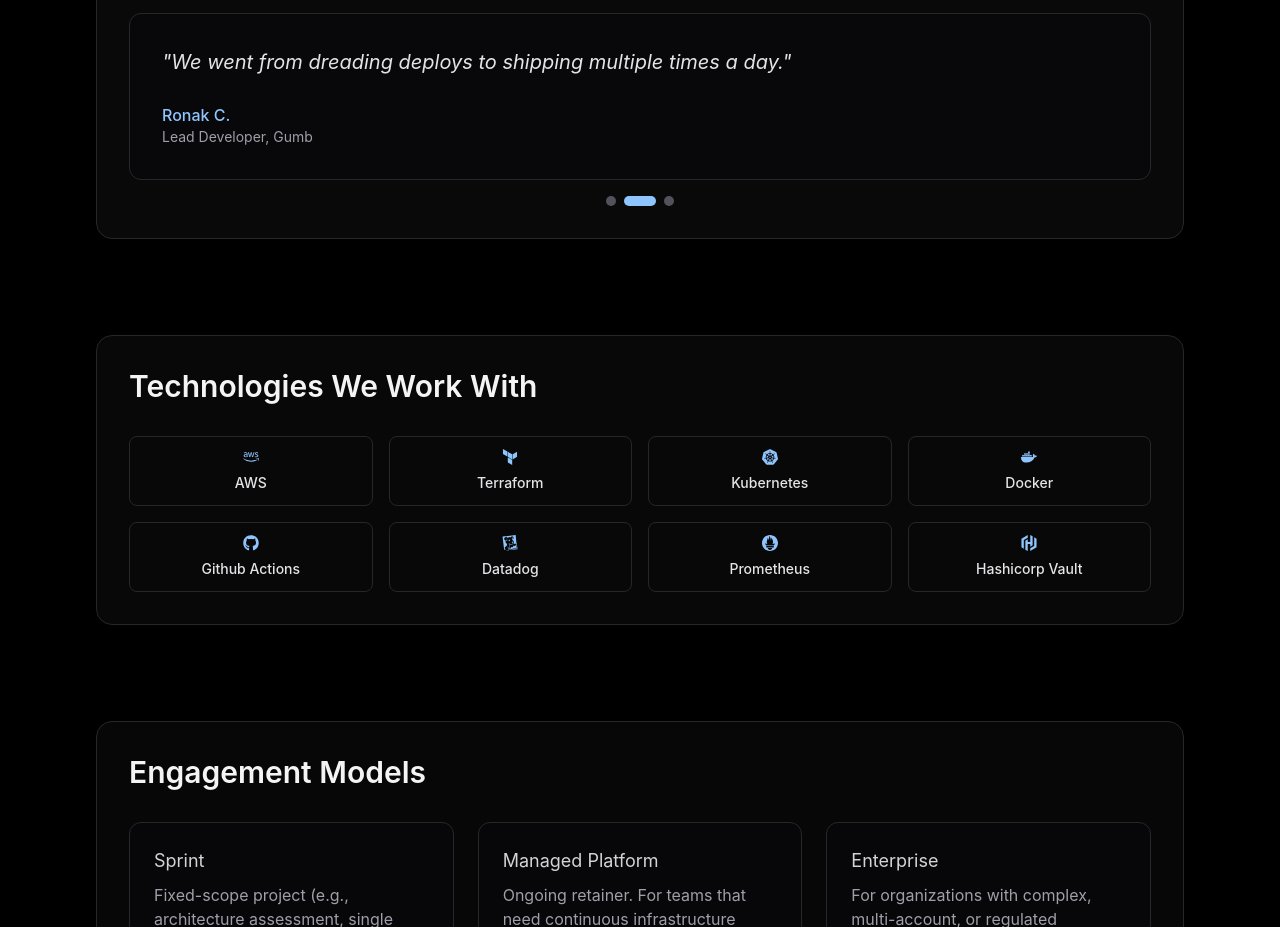
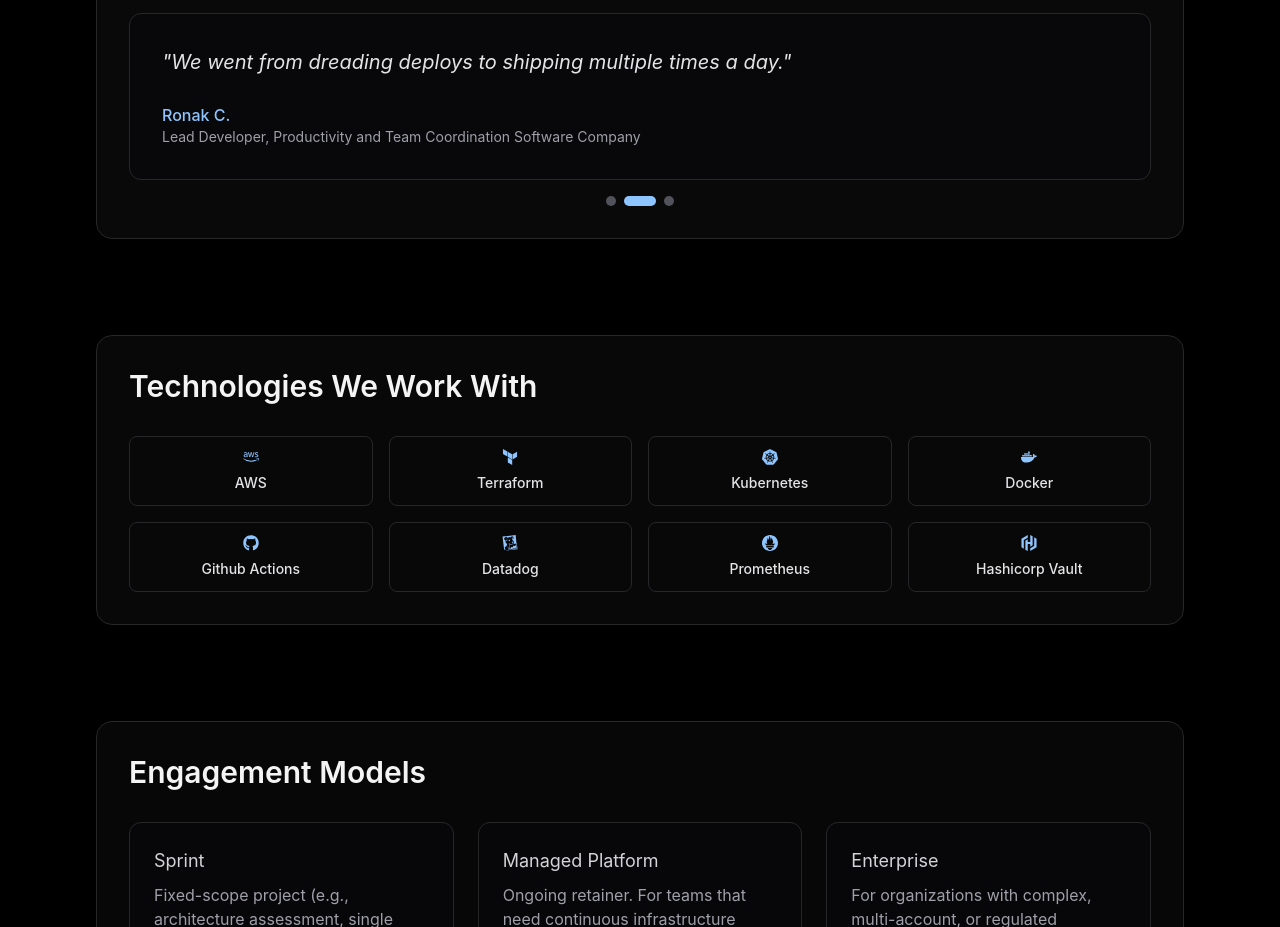
Before and after one commit to PulseSoft-io/landing-page, a React (Vite) app: page / in a window 1280 px wide. Shown: the part 2820-3747 px from the top of the page. Built offline with nearby package versions, Linux system fonts and the light colour scheme.

Commit message:
update titles based on company type

```diff
--- a/src/data/landingData.js
+++ b/src/data/landingData.js
@@ -172,13 +172,13 @@
   {
     quote: '"We went from dreading deploys to shipping multiple times a day."',
     author: 'Ronak C.',
-    role: 'Lead Developer, Gumb',
+    role: 'Lead Developer, Productivity and Team Coordination Software Company',
   },
   {
     quote:
       '"New environments in 20 minutes. We passed our SOC 2 without scrambling."',
     author: 'Sana I.',
-    role: 'R&D, Kaltura',
+    role: 'R&D, Video Technology Software Company',
   },
 ];
 
```
